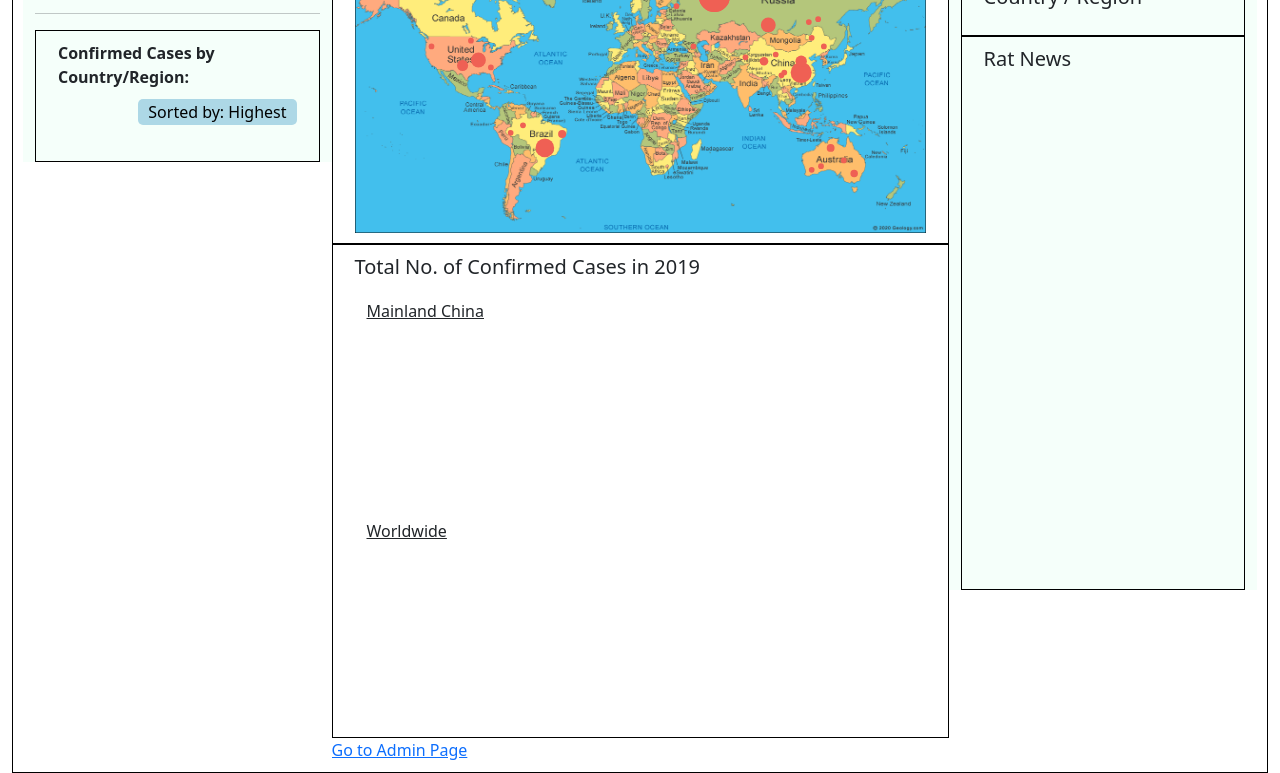
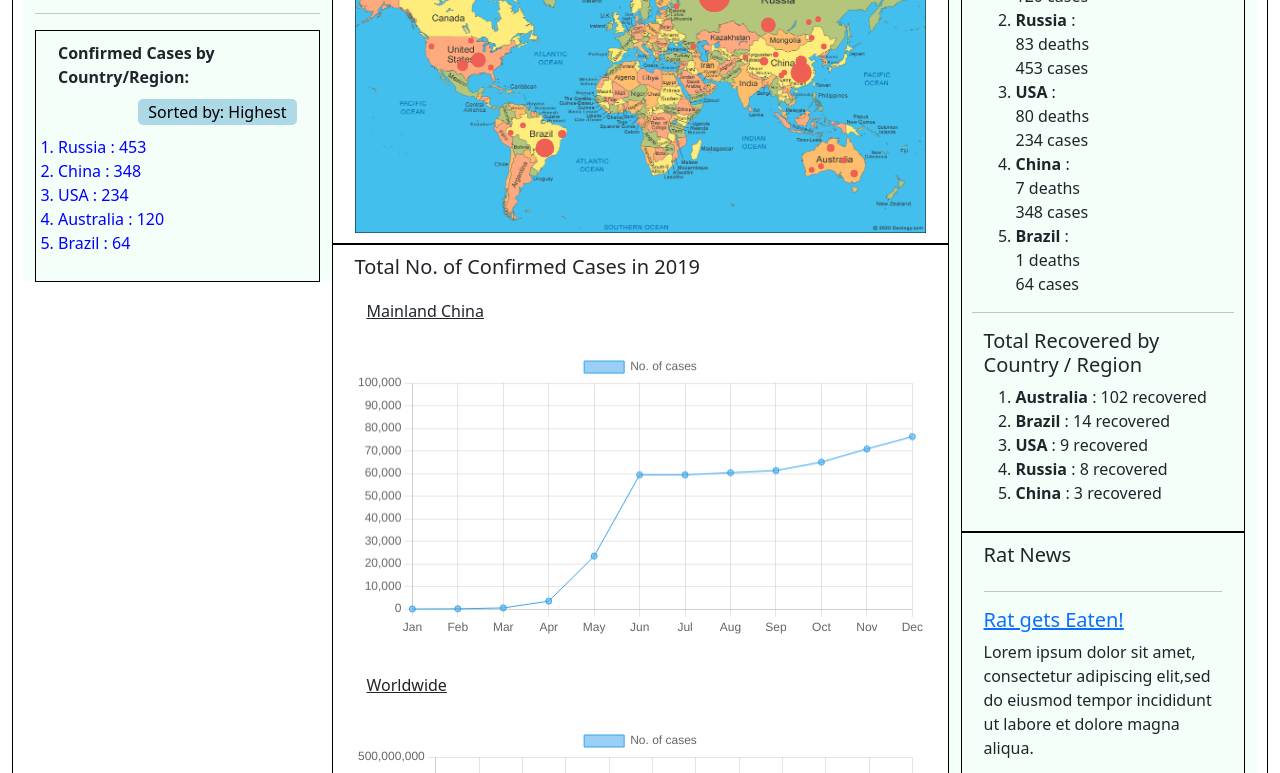
Before and after one commit to beefwhale/MOD_E_2020_WSS, a plain HTML site: page index.html in a window 1280 px wide. Shown: the part 204-977 px from the top of the page. Drawn offline with nearby package versions, Linux system fonts and the light colour scheme.

Commit message:
work reviewed and edited

```diff
--- a/index.html
+++ b/index.html
@@ -8,11 +8,10 @@
     <!--CSS-->
     <link rel="stylesheet" href="styles.css" />
     <!--Javascript-->
-    <script type="text/javascript" src="script.js"></script>
     <script src="https://cdn.jsdelivr.net/npm/chart.js"></script>
     <title>Global Cases</title>
 </head>
-<body onload="sortTask3List(); task5Chart(); sortTask6List(); sortTask7List(); sortTask8List();">
+<body>
     <div class="container-fluid">
         <!--#1 Title with Logo-->
         <div class="row" id="title">
@@ -160,6 +159,7 @@
             </div>
         </div>
     </div>
+    <script type="text/javascript" src="script.js"></script>
+</body>
 
-</body>
 </html>
--- a/script.js
+++ b/script.js
@@ -1,4 +1,5 @@
-
+let datamain;
+let newsdata;
 //Local Storage
 function inputData1() {
     const data1 = [
@@ -9,7 +10,7 @@ function inputData1() {
         { country: "Russia", case: 453, death: 83, recovered: 8 },
     ];
     window.localStorage.setItem('datamain', JSON.stringify(data1));
-    var datamain = JSON.parse(window.localStorage.getItem('datamain'));
+    datamain = JSON.parse(window.localStorage.getItem('datamain'));
 }
 function inputData2() {
     const data2 = [
@@ -33,16 +34,19 @@ function inputData2() {
         }
     ];
     window.localStorage.setItem('newsdata', JSON.stringify(data2));
-    var newsdata = JSON.parse(window.localStorage.getItem('newsdata'));
+    newsdata = JSON.parse(window.localStorage.getItem('newsdata'));
 }
 // Retrieving Data
+function fillData(){
     try {
-    var datamain = JSON.parse(window.localStorage.getItem('datamain'));
-    var newsdata = JSON.parse(window.localStorage.getItem('newsdata'));
-    if (datamain == null) {
+        datamain = JSON.parse(window.localStorage.getItem('datamain'));
+        newsdata = JSON.parse(window.localStorage.getItem('newsdata'));
+
+        if (datamain === null || datamain === '') {
             inputData1();
+            console.log("datamain" + datamain);
         }
-    if (newsdata == null) {
+        if (newsdata === null || datamain === '') {
             inputData2();
         }
 
@@ -50,6 +54,8 @@ try {
     catch {
         inputData1();
         inputData2();
+    }
+
 }
 
 // Task 3: List of Countries Cases
@@ -244,6 +250,9 @@ function fillTask8List(item, index) {
     article.appendChild(h5);
     article.appendChild(p);
     article.appendChild(span);
+}
+function scrollNews() {
+    document.getElementById('task8list').scrollIntoView();
 }
 
 
@@ -467,3 +476,11 @@ function modifyNews() {
         }
     }
 }
+// Calls on startup
+fillData();
+sortTask3List();
+task5Chart();
+sortTask6List();
+sortTask7List();
+sortTask8List();
+scrollNews();
```
Lines whose indentation alone changed are shown as unchanged.
